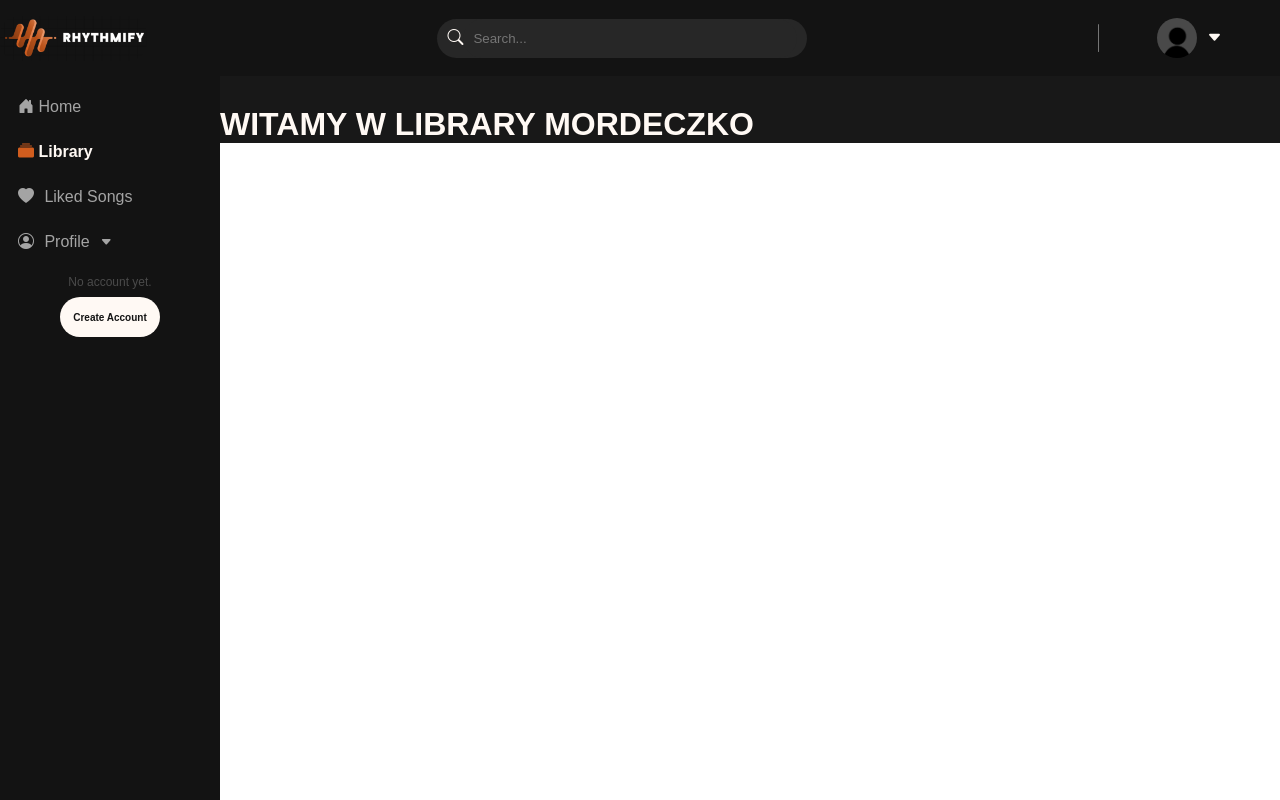
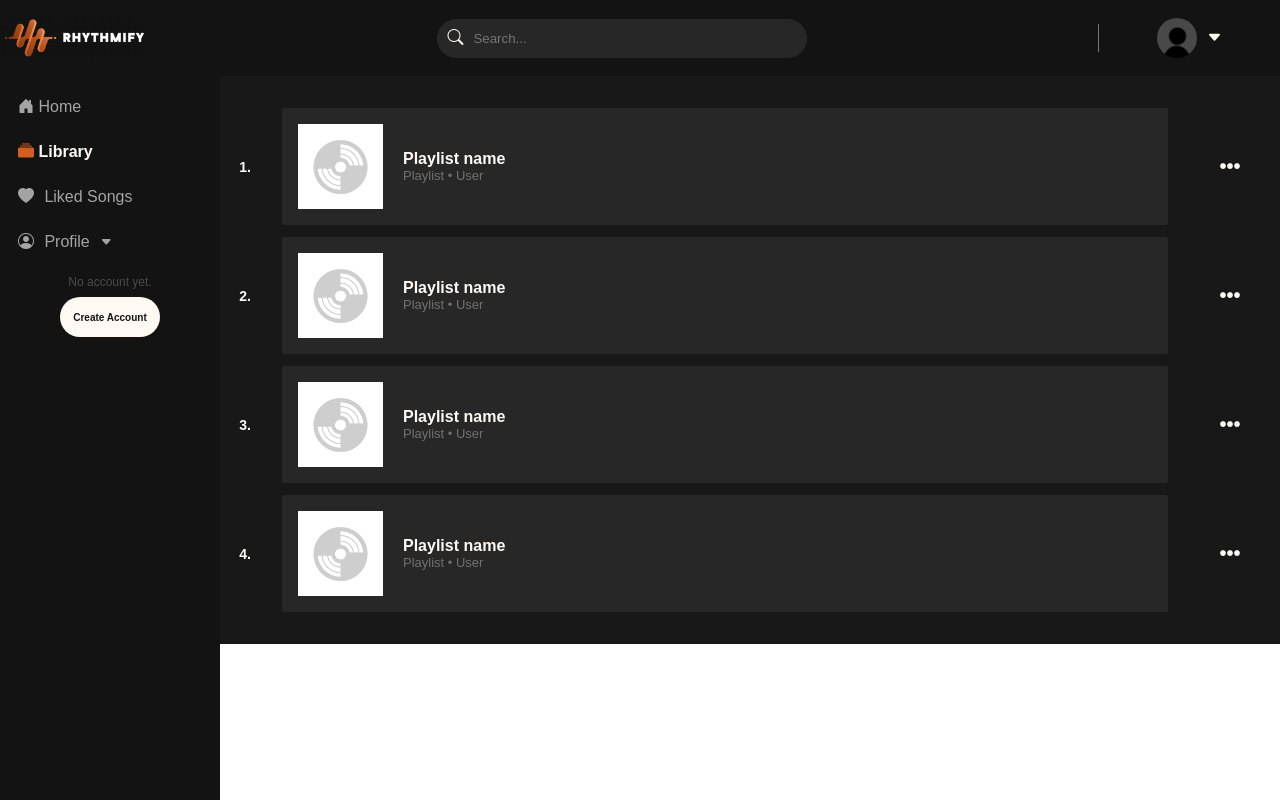
Before and after one commit to krzyspazdzior/SpotiHub, an Angular app: page /library in a window 1280 px wide. Built offline with nearby package versions, Linux system fonts and the light colour scheme.

Commit message:
library placeholder

```diff
--- a/src/app/library/library.component.css
+++ b/src/app/library/library.component.css
@@ -0,0 +1,55 @@
+/* .library-area{
+    display: flex;
+    gap: 12px;
+    flex-direction: column;
+    width: 100%;
+    align-items: center;
+    padding: 2rem 0;
+}  */
+.library-area{
+    padding: 2rem 0;
+    width: 100%;
+    display: grid;
+    grid-template-columns: 50px auto 100px;
+    gap: 12px;
+}
+.library-item{
+    display: flex;
+    gap: 20px;
+    border-radius: 2px;
+    background-color: #ffffff11;
+    padding: 1rem 1rem;
+}
+.library-item:hover{
+    cursor: pointer;
+}
+.library-item img{
+    height: 85px;
+}
+.item-info{
+    display: flex;
+    flex-direction: column;
+    justify-content: center;
+    align-items: start;
+}
+.item-info h3{
+    font-size: 16px;
+}
+.item-info p{
+    font-size: 13px;
+    color: #ffffff57;
+}
+.item-number, .item-options{
+    text-align: center;
+    display: flex;
+    justify-content: center;
+    align-items: center;
+    font-weight: bold;
+    font-size: 14px;
+}
+.item-options{
+    font-size: 20px;
+}
+.item-options:hover{
+    cursor: pointer;
+}
--- a/src/app/library/library.component.html
+++ b/src/app/library/library.component.html
@@ -2,6 +2,43 @@
 <div class="main-container">
     <app-aside></app-aside>
     <main>
-        <h1>WITAMY W LIBRARY MORDECZKO</h1>
+        <div class="library-area">
+            <div class="item-number">1.</div>
+            <div class="library-item">
+                <img src="/empty_playlist.png" alt="">
+                <div class="item-info">
+                    <h3>Playlist name</h3>
+                    <p>Playlist • User</p>
+                </div>
+            </div>
+            <div class="item-options">•••</div>
+            <div class="item-number">2.</div>
+            <div class="library-item">
+                <img src="/empty_playlist.png" alt="">
+                <div class="item-info">
+                    <h3>Playlist name</h3>
+                    <p>Playlist • User</p>
+                </div>
+            </div>
+            <div class="item-options">•••</div>
+            <div class="item-number">3.</div>
+            <div class="library-item">
+                <img src="/empty_playlist.png" alt="">
+                <div class="item-info">
+                    <h3>Playlist name</h3>
+                    <p>Playlist • User</p>
+                </div>
+            </div>
+            <div class="item-options">•••</div>
+            <div class="item-number">4.</div>
+            <div class="library-item">
+                <img src="/empty_playlist.png" alt="">
+                <div class="item-info">
+                    <h3>Playlist name</h3>
+                    <p>Playlist • User</p>
+                </div>
+            </div>
+            <div class="item-options">•••</div>
+        </div>
     </main>
 </div>
--- a/src/app/main-container.css
+++ b/src/app/main-container.css
@@ -3,8 +3,8 @@ main{
     flex-direction: column;
     justify-content: center;
     background-color: var(--secondary-grey);
-    padding-top: 30px;
     margin-left: 220px;
+    width: 100%;
 
 }
 .main-container{
```
Also changed, not shown: public/empty_playlist.png (added).
